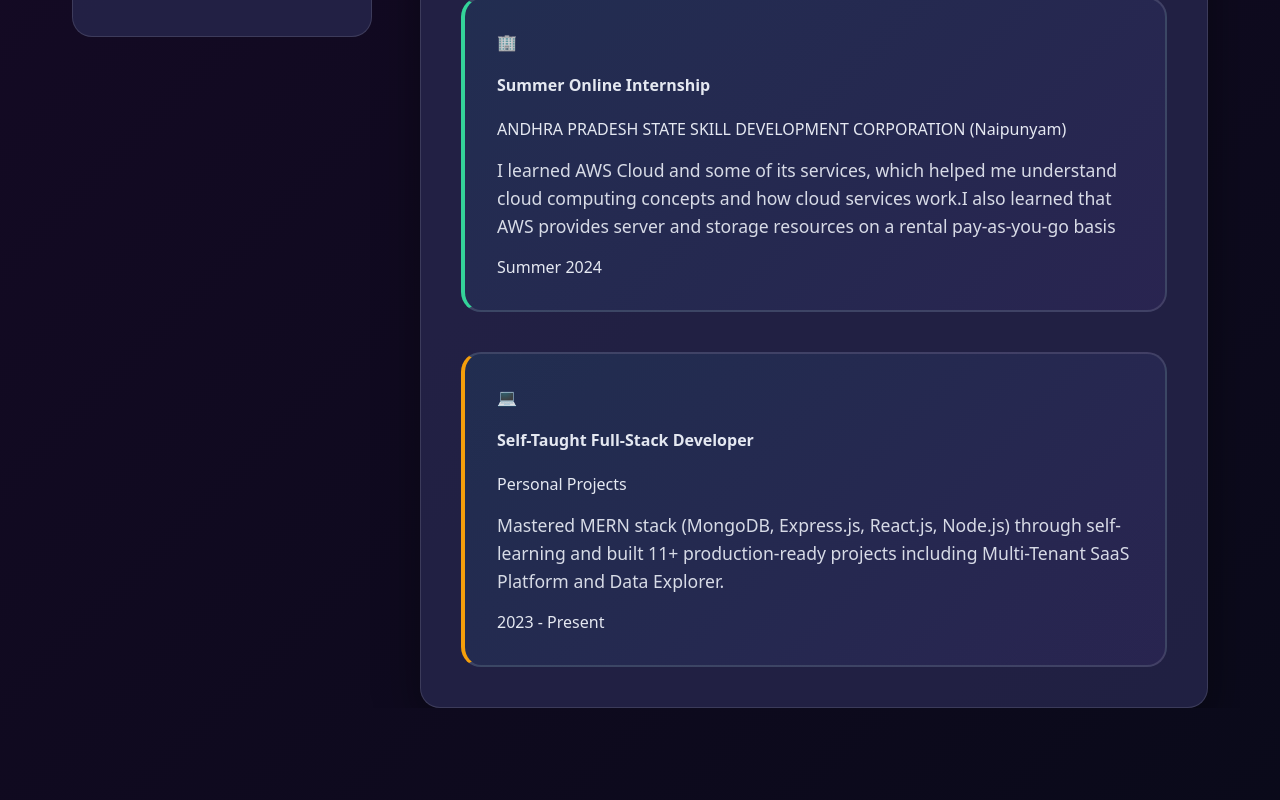
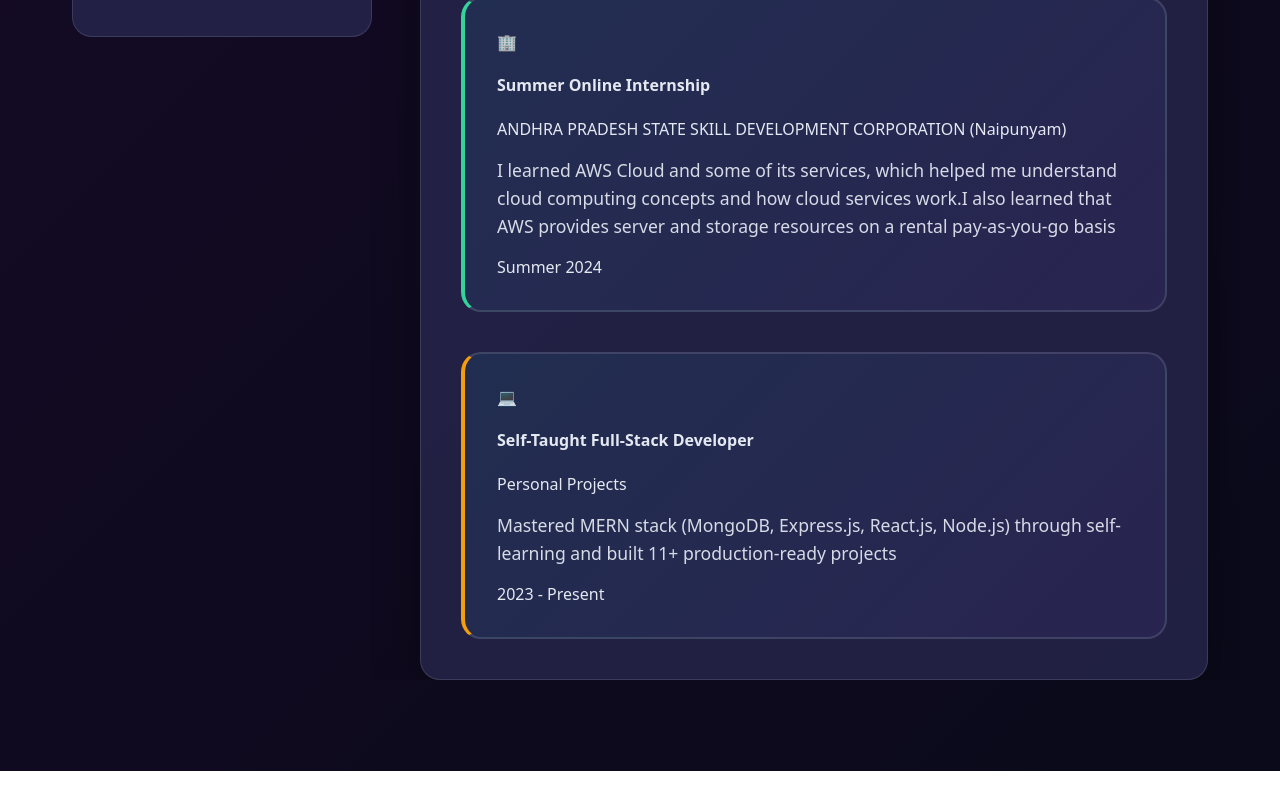
Before and after one commit to sumanth0099/portfolio, a React (Vite) app: page / in a window 1280 px wide. Shown: the part 1421-2221 px from the top of the page. After the commit the page ends 2192 px from the top, so only its background shows below. Built offline with nearby package versions, Linux system fonts and the light colour scheme.

Commit message:
Updated data

```diff
--- a/src/components/Portfolio/data.js
+++ b/src/components/Portfolio/data.js
@@ -289,7 +289,7 @@ export const EXPERIENCE = [
     {
       title: "Self-Taught Full-Stack Developer",
       company: "Personal Projects",
-      description: "Mastered MERN stack (MongoDB, Express.js, React.js, Node.js) through self-learning and built 11+ production-ready projects including Multi-Tenant SaaS Platform and Data Explorer.",
+      description: "Mastered MERN stack (MongoDB, Express.js, React.js, Node.js) through self-learning and built 11+ production-ready projects",
       duration: "2023 - Present",
       icon: "💻"
     }
```
